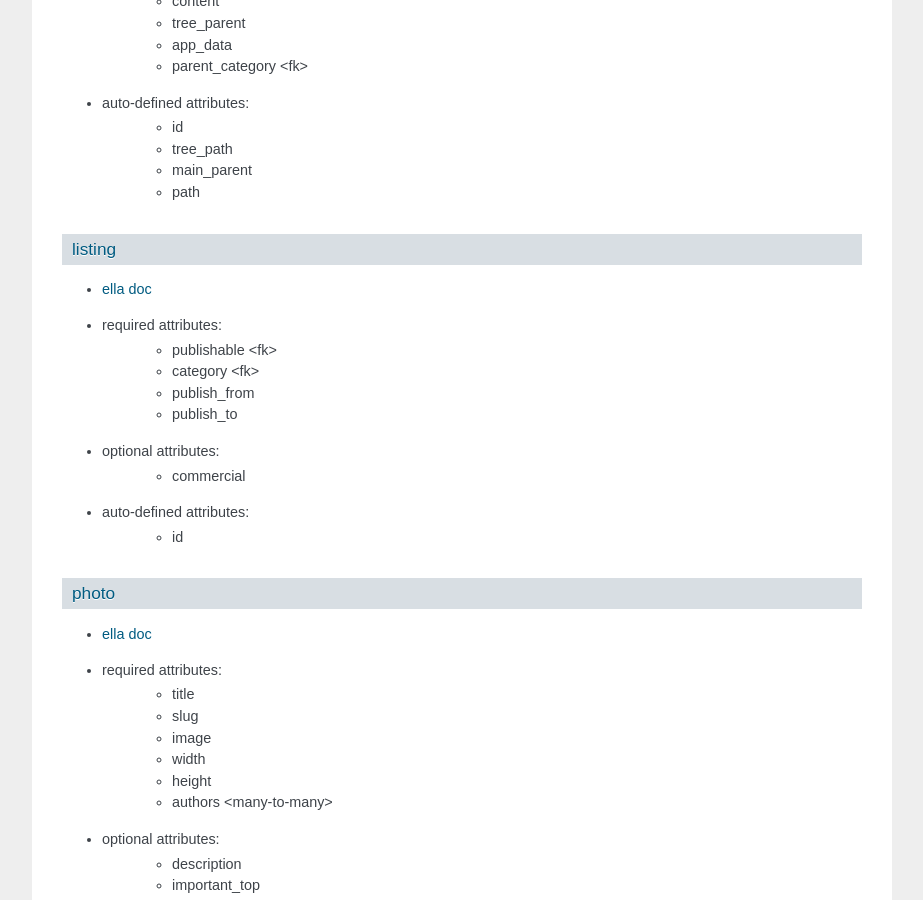
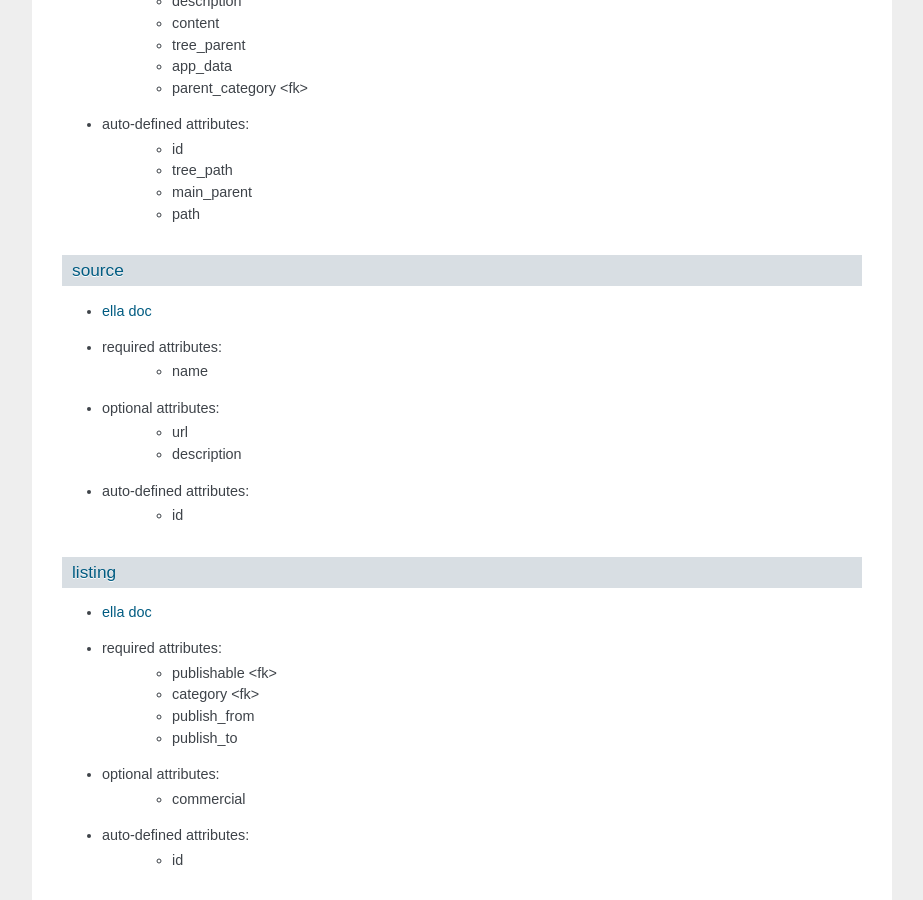
Before and after one commit to SanomaCZ/ella-hub, a Sphinx documentation site: the page built from doc/api.rst, in a window 1280 px wide and 900 px high, scrolled down 8024 px. Shown: the whole window, without its empty margins (198-1121 px from the left). Built offline with Sphinx 7.4.7, drawn with Linux system fonts in a browser that asks for light colours; the version number could not be read and is left out.

Commit message:
Added documentation of `SourceResource`.

```diff
--- a/doc/api.rst
+++ b/doc/api.rst
@@ -501,6 +501,28 @@ __ http://ella.readthedocs.org/en/latest/reference/models.html#the-category-mode
 
 
 
+source
+--------
+- `ella doc`__
+
+__ http://ella.readthedocs.org/en/latest/reference/models.html#the-source-model
+
+
+- required attributes:
+	- name
+
+- optional attributes:
+	- url
+	- description
+
+- auto-defined attributes:
+	- id
+
+
+
+
+
+
 listing
 -------
 - `ella doc`__
```
